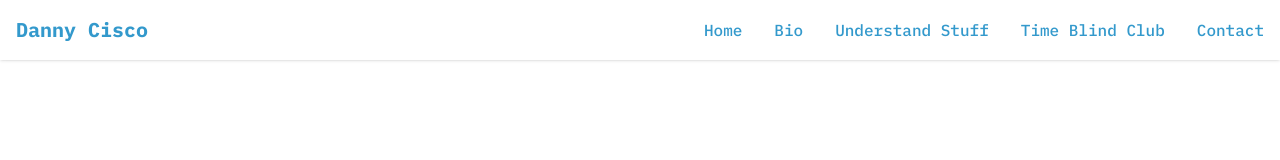
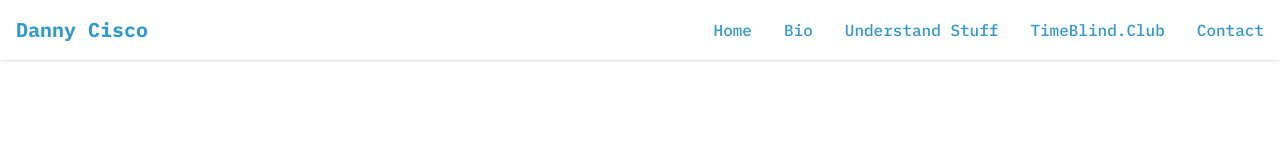
Before and after one commit to Danny-Cisco/danny-cisco, a SvelteKit app: page / in a window 1280 px wide. Shown: the top 160 px of the page. Built offline with nearby package versions, Linux system fonts and the light colour scheme.

Commit message:
small stuff

```diff
--- a/src/routes/+layout.svelte
+++ b/src/routes/+layout.svelte
@@ -16,7 +16,7 @@
 						<a href="/understand-stuff" class="font-medium hover:text-blue-600">Understand Stuff</a>
 					</li>
 					<li>
-						<a href="/time-blind-club" class="font-medium hover:text-blue-600">Time Blind Club</a>
+						<a href="/time-blind-club" class="font-medium hover:text-blue-600">TimeBlind.Club</a>
 					</li>
 					<li><a href="/contact" class="font-medium hover:text-blue-600">Contact</a></li>
 				</ul>
--- a/svelte.config.js
+++ b/svelte.config.js
@@ -7,7 +7,7 @@ const config = {
 		adapter: adapter()
 	},
 
-	preprocess: [mdsvex()],
+	// preprocess: [mdsvex()],
 	extensions: ['.svelte', '.svx']
 };
 
```
